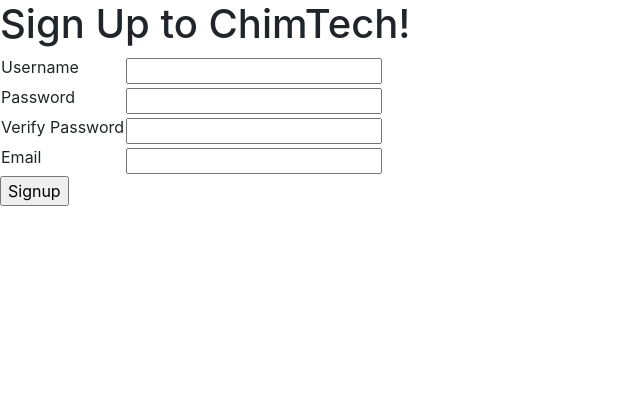
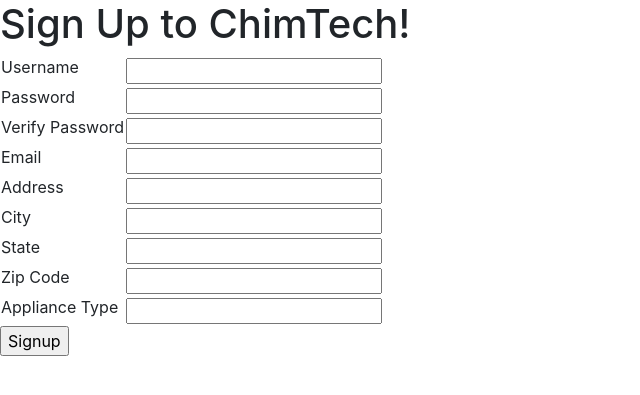
Before and after one commit to alexbrenneman/chimtech, a Flask app: page /signup in a window 1280 px wide. Shown: the part 56-451 px from the top of the page, without its empty margins (0-640 px from the left). Run offline with Flask 2, Linux system fonts and the light colour scheme; some libraries are stand-ins or nearby versions.

Commit message:
added table to add_companies,added address city state zipcode and appliance to form on signup, added link to signup on login.html, added address city state zip and appliance to welcome and profile added comments on main.py, cleaned up unused templates and stuff in main.py

```diff
--- a/main.py
+++ b/main.py
@@ -11,25 +11,34 @@ db = SQLAlchemy(app)
 app.secret_key = 'f8wv3w2f>v9j4sEuhcNYydAGMzzZJgkGgyHE9gUqaJcCk^f*^o7fQyBT%XtTvcYM'
 
 
-
+# Main landing page (home page)----------------------------------------------------------------------
 @app.route("/")
 def index():
     error = False
     return render_template("index.html")
 
 
+# This is setup for the User table in the MySQL database---------------------------------------------
 class User(db.Model):
     id = db.Column(db.Integer, primary_key=True)
     username = db.Column(db.String(120), unique=True)
     password = db.Column(db.String(120))
     email = db.Column(db.String(150))
+    address = db.Column(db.String(200))
+    city = db.Column(db.String(100))
+    state = db.Column(db.String(100))
+    zipcode = db.Column(db.Integer)
+    appliance = db.Column(db.String(100))
 
 
+
+# Check for proper symbols for email validation-------------------------------------------------------
 def symbol(parameter):
     if parameter.count("@") == 1 and parameter.count(".") ==1 :
         return True
     else:
         return False
+
 
 # Check for spaces in function, returning True if there are no spaces
 def no_space(parameter):
@@ -38,10 +47,8 @@ def no_space(parameter):
     else:
         return False
 
-def mysession():
-     mysession = session.get('username', None)
 
-
+# This is the signup method ------------------------------------------------------------------------
 @app.route('/signup', methods=['POST', 'GET'])
 def signup():
     valid_username  = ''
@@ -49,16 +56,29 @@ def signup():
     username = ''
     email = ''
     valid_email = ''
-
-
+    address = ''
+    city = ''
+    state = ''
+    zipcode = ''
+    appliance = ''
+    valid_address = ''
+    valid_city = ''
+    valid_state = ''
+    valid_zipcode = ''
+    valid_appliance = ''
 
     if request.method == 'POST':
         username = request.form['username']
         password = request.form['password']
         verify = request.form['verify']
         email = request.form['email']
+        address = request.form['address']
+        city = request.form['city']
+        state = request.form['state']
+        zipcode = request.form['zipcode']
+        appliance = request.form['appliance']
+        existing_user = User.query.filter_by(username=username).first()
 
-        existing_user = User.query.filter_by(username=username).first()
         if not existing_user:
 
             if len(username) < 1:
@@ -71,21 +91,40 @@ def signup():
                 valid_email = ""
             else:
                 valid_email = "Not a valid email"
+
+            if len(address) < 1:
+                valid_address = "Not a valid address"
+
+            if len(city) < 1:
+                valid_city = "Not a valid city"
+
+            if len(state) < 1:
+                valid_state = "Not a valid state"
+
+            if len(zipcode) <= 4:
+                valid_zipcode = "Not a valid zip code"
+
+            if len(appliance) < 1:
+                valid_appliance = "Not a valid appliance"
         else:
             valid_username = 'Duplicate user'
 
 
-        if valid_username=="" and valid_password=="" and valid_email=="":
-            new_user = User(username = username, password = password, email = email)
+
+        if valid_username=="" and valid_password=="" and valid_email=="" and valid_address=="" and valid_city=="" and valid_state=="" and valid_zipcode=="" and valid_appliance=="":
+            new_user = User(username = username, password = password, email = email, address = address, city = city, state = state, zipcode = zipcode, appliance = appliance)
             db.session.add(new_user)
             db.session.commit()
             session['username'] = username
-            return render_template('/welcome.html',username = username, email = email)
+            return render_template('/welcome.html',username = username, email = email, address = address, city = city, state = state, zipcode = zipcode, appliance = appliance )
 
 
 
-    return render_template('signup.html', valid_username=valid_username, username=username , valid_password=valid_password , email=email)
+    return render_template('signup.html', valid_username=valid_username, username=username , valid_password=valid_password , email=email, address = address, city = city, state = state, zipcode = zipcode, appliance = appliance, valid_address = valid_address, valid_city = valid_city, valid_state = valid_state, valid_zipcode = valid_zipcode, valid_appliance = valid_appliance)
 
+
+
+# This is the user profile page and how the user will get back to their personalized page--------------------------------------------------
 @app.route('/profile', methods=['POST','GET'])
 def profile():
     if "username" in session:
@@ -95,12 +134,16 @@ def profile():
 
     return render_template(("/profile.html"),user=user)
 
+
+# Welcome landing page after user either signs up or logs in------------------------------------------------------
 @app.route('/welcome', methods=['POST', 'GET'])
 def welcome():
     username = request.form.get('username')
     email = request.form.get('email')
     return render_template(('welcome.html'),username = username, email = email)
 
+
+# This is the login method----------------------------------------------------------------------------------------
 @app.route('/login', methods= ['GET','POST'])
 def login():
     error = False
@@ -108,6 +151,12 @@ def login():
     valid_password = 'Not valid password'
     username = ''
     email=''
+    address = ''
+    city = ''
+    state = ''
+    zipcode = ''
+    appliance = ''
+
     if request.method == 'POST':
         username = request.form['username']
         password = request.form['password']
@@ -119,34 +168,14 @@ def login():
             if user.username == username and user.password == password:
                 session['username'] = username
                 error = False
-                return render_template('/welcome.html', username = username, email = user.email)
+                return render_template('/welcome.html', username = username, email = user.email,  address = user.address, city = user.city, state = user.state, zipcode = user.zipcode, appliance = user.appliance)
 
 
 
     return render_template('login.html', valid_username=valid_username, valid_password=valid_password, error=False)
 
 
-@app.route('/reviews')
-def service():
-    return render_template('reviews.html')
-
-@app.route('/cleaning_reviews')
-def cleaning_reviews():
-    return render_template('cleaning-reviews.html')
-
-@app.route('/restoration_reviews')
-def restoration_reviews():
-    return render_template('restoration_reviews.html')
-
-@app.route('/inspection_reviews')
-def inspection_reviews():
-    return render_template('inspection_reviews.html')
-
-@app.route('/construction_reviews')
-def construction_reviews():
-    return render_template('construction_reviews.html')
-
-
+# Logout deletes the current session--------------------------------------------------------------------------------
 @app.route('/logout')
 def logout():
     del session['username']
@@ -156,8 +185,7 @@ def logout():
 
 
 
-
-
+# This is setup for the Companies table in the MySQL database---------------------------------------------
 class Companies(db.Model):
     id = db.Column(db.Integer, primary_key=True)
     name = db.Column(db.String(120), unique=True)
@@ -168,6 +196,8 @@ class Companies(db.Model):
     site = db.Column(db.String(120))
     rating = db.Column(db.Integer)
 
+
+# This is how users add new companies to our database and then show them at '/companies'---------------------
 @app.route('/add_companies', methods = ['POST'])
 def add_companies():
     valid_name = ""
@@ -184,8 +214,6 @@ def add_companies():
     site = ""
 
     existing_company = Companies.query.filter_by(name=name).first()
-
-
 
     name = request.form['name']
     street = request.form['street']
@@ -214,11 +242,6 @@ def add_companies():
         valid_site = "Not a valid website"
 
 
-
-
-
-
-
     if valid_name=="" and valid_street=="" and valid_city=="" and valid_zip_code=="" and valid_phone == "" and valid_site == "":
         new_companies = Companies(name = name, street = street, city = city, zip_code = zip_code, phone=phone, site=site, rating=0)
         db.session.add(new_companies)
@@ -227,11 +250,14 @@ def add_companies():
     else:
         return render_template("add_companies.html", valid_city =valid_city, valid_name=valid_name, valid_street=valid_street, valid_zip_code=valid_zip_code, valid_phone=valid_phone, valid_site=valid_site)
 
+
+# This method is used to show the add_companies.html template------------------------------------------------
 @app.route('/add_companies', methods = ['GET'])
 def add_temp():
     return render_template("add_companies.html")
 
 
+# This method makes it a requirement to be logged in before you can see the company list or like companies------
 @app.before_request
 def require_login():
     allowed_routes = ['login', 'signup', 'index']
@@ -239,10 +265,7 @@ def require_login():
         return redirect('/login')
 
 
-
-
-
-
+# This method shows our current company list along with the user rating system------------------------------------
 @app.route("/companies", methods=["POST","GET"])
 def companies():
     rating =""
--- a/templates/companies.html
+++ b/templates/companies.html
@@ -1,7 +1,7 @@
 {% extends "base.html" %}
 {% block content %}
 <h1 id="companies-h1">Current Company List</h1>
-<a href="/add_companies" id="add-companies-link">Add Companies</a>
+<a href="/add_companies" id="add-companies-link"><strong>Add Companies</strong></a>
 <ul id="companies-ul">
 
 {% for company in companies %}
--- a/templates/signup.html
+++ b/templates/signup.html
@@ -31,6 +31,41 @@
             </td>
         </tr>
 
+        <tr>
+            <td><label for="address">Address</label></td>
+            <td>
+                <input name="address" type="text" value="{{address}}" ><span style="color: #ff0000">{{valid_address}}</span>
+            </td>
+        </tr>
+
+        <tr>
+            <td><label for="city">City</label></td>
+            <td>
+                <input name="city" type="text" value="{{city}}" ><span style="color: #ff0000">{{valid_city}}</span>
+            </td>
+        </tr>
+
+        <tr>
+            <td><label for="state">State</label></td>
+            <td>
+                <input name="state" type="text" value="{{state}}" ><span style="color: #ff0000">{{valid_state}}</span>
+            </td>
+        </tr>
+
+        <tr>
+            <td><label for="zipcode">Zip Code</label></td>
+            <td>
+                <input name="zipcode" type="text" value="{{zipcode}}"><span style="color: #ff0000">{{valid_zipcode}}</span>
+            </td>
+        </tr>
+
+        <tr>
+            <td><label for="appliance">Appliance Type</label></td>
+            <td>
+                <input name="appliance" type="text" value="{{appliance}}"><span style="color: #ff0000">{{valid_appliance}}</span>
+            </td>
+        </tr>
+
 
     </table>
 
```
Also changed, not shown: templates/add_companies.html (+26 -7 lines), templates/cleaning-reviews.html (deleted, +0 -12 lines), templates/construction_reviews.html (deleted, +0 -12 lines), templates/inspection_reviews.html (deleted, +0 -12 lines), templates/profile.html (+7 -2 lines), templates/restoration_reviews.html (deleted, +0 -12 lines), templates/reviews.html (deleted, +0 -16 lines), templates/welcome.html (+6 -2 lines).
